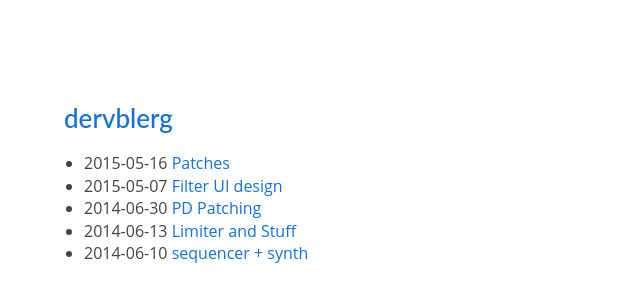
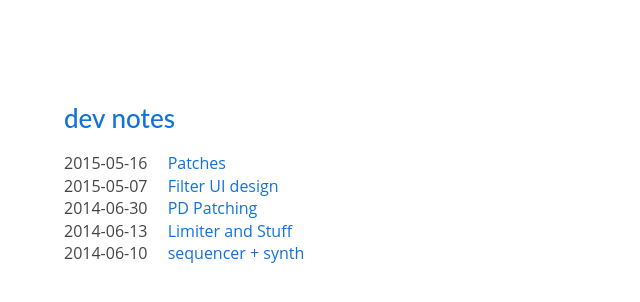
Before and after one commit to quilime/seaqblerg, a Jekyll site: the page built from index.html, in a window 1280 px wide. Shown: the top 302 px of the page, without its empty margins (0-640 px from the left). Built offline with Jekyll 4.4.1, drawn with Linux system fonts in a browser that asks for light colours; Markdown is read by kramdown in place of the engine named in the settings.

```diff
--- a/_config.yml
+++ b/_config.yml
@@ -1,7 +1,7 @@
 safe: true
 lsi: false
 source: ./
-name: dervblerg
+name: dev notes
 markdown: redcarpet
 pygments: true
 baseurl: /blerg
--- a/css/main.css
+++ b/css/main.css
@@ -16,6 +16,16 @@
 .meta {
   color: #555;
   font-size:0.8em;
+}
+
+.posts {
+  list-style-type:none;
+  margin:0;
+  padding:0;
+}
+.posts .date {
+  display:inline-block;
+  margin-right:1em;
 }
 
 
--- a/index.html
+++ b/index.html
@@ -5,6 +5,7 @@
 <div id="home">
   <ul class="posts">
     {% for post in site.posts %}
+
       <li>
 
       <span class="date">{{ post.date | date: "%Y-%m-%d" }}</span>
@@ -13,7 +14,6 @@
 
       </li>
 
-
     {% endfor %}
   </ul>
 </div>
```
Also changed, not shown: 1 other file.
